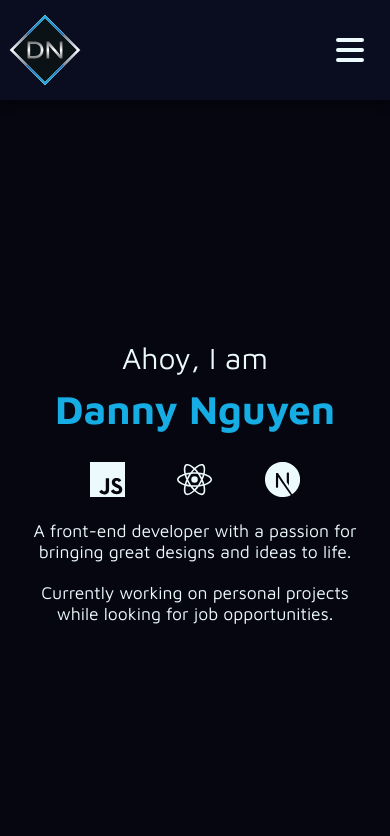
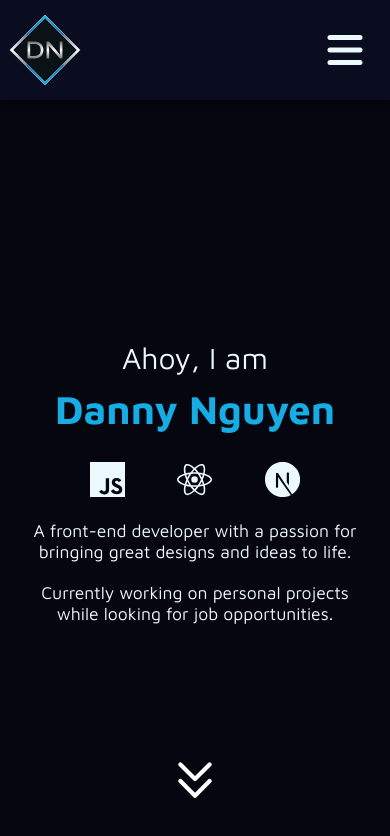
Before and after one commit to dnguyen130/portfolio, a Next.js app: page /about in a window 390 px wide. Shown: the top 836 px of the page. Built offline with nearby package versions, Linux system fonts and the light colour scheme.

Commit message:
work on hamburger

```diff
--- /dev/null
+++ b/components/Hamburger/index.jsx
@@ -0,0 +1,33 @@
+import styled from "styled-components";
+import { IconContext } from "react-icons";
+import { HiMenu } from "react-icons/hi";
+
+import { useTheme } from "@/utils/provider";
+import { SITE_THEME, DEVICES } from "@/utils/variables";
+
+const HamburgerCont = styled.div`
+  cursor: pointer;
+  width: 50px;
+  height: 50px;
+
+  @media (min-width: ${DEVICES.tablet}) {
+    display: none;
+  }
+`;
+
+export default function Hamburger() {
+  const { theme } = useTheme();
+
+  return (
+    <HamburgerCont>
+      <IconContext.Provider
+        value={{
+          size: "100%",
+          color: SITE_THEME[theme].text,
+        }}
+      >
+        <HiMenu />
+      </IconContext.Provider>
+    </HamburgerCont>
+  );
+}
--- a/components/HeroText/index.jsx
+++ b/components/HeroText/index.jsx
@@ -1,5 +1,6 @@
 import styled from "styled-components";
 import { SiJavascript, SiReact, SiNextdotjs } from "react-icons/si";
+import { HiOutlineChevronDoubleDown } from "react-icons/hi";
 import { IconContext } from "react-icons/lib";
 
 import { useTheme } from "../../utils/provider";
@@ -22,12 +23,6 @@ const HeroTextCont = styled.div`
     text-align: left;
     align-items: flex-start;
   }
-`;
-
-const Logo = styled.img`
-  position: relative;
-  width: 100%;
-  height: 100%;
 `;
 
 const FirstLine = styled.h2`
@@ -72,31 +67,13 @@ const Row = styled.div`
   width: 100%;
 `;
 
-// const LogoCont = styled.img`
-//   width: 150px;
-//   height: 150px;
-//   align-self: center;
-//   margin-bottom: 20px;
-
-//   @media (min-width: ${DEVICES.mobile}) {
-//     width: 200px;
-//     height: 200px;
-//   }
-
-//   @media (min-width: ${DEVICES.mobile}) {
-//     width: 250px;
-//     height: 250px;
-//   }
-
-//   @media (min-width: ${DEVICES.desktop}) {
-//     position: absolute;
-//     right: 20px;
-//     top: 120px;
-//     width: 400px;
-//     height: 400px;
-//     opacity: 0.3;
-//   }
-// `;
+const ArrowCont = styled.div`
+  width: 50px;
+  height: 50px;
+  align-self: center;
+  position: absolute;
+  bottom: 40px;
+`;
 
 const ICONS = [
   {
@@ -147,6 +124,9 @@ export default function HeroText() {
         Currently working on personal projects while looking for job
         opportunities.
       </Description>
+      <ArrowCont>
+        <HiOutlineChevronDoubleDown size="100%" color="white" />
+      </ArrowCont>
     </HeroTextCont>
   );
 }
--- a/components/NavBar/index.jsx
+++ b/components/NavBar/index.jsx
@@ -1,13 +1,14 @@
 import Link from "next/link";
 import styled from "styled-components";
-import { HiMenu } from "react-icons/hi";
-import { IconContext } from "react-icons";
 
 import { useTheme } from "../../utils/provider";
 import { SITE_THEME, DEVICES, LINKS } from "../../utils/variables";
-import styles from "./navbar.module.css";
+
+import Hamburger from "../Hamburger";
 
 const NavBarCont = styled.header`
+  position: fixed;
+  top: 0%;
   display: flex;
   justify-content: center;
   align-items: center;
@@ -18,6 +19,12 @@ const NavBarCont = styled.header`
   padding: 20px 20px;
   z-index: 99;
   transition: 0.5s;
+`;
+
+const NavBarPlaceholder = styled.div`
+  width: 100%;
+  height: 100px;
+  position: relative;
 `;
 
 const ContentWrapper = styled.div`
@@ -151,6 +158,7 @@ export default function NavBar() {
   const { theme } = useTheme();
 
   return (
+    <NavBarPlaceholder>
       <NavBarCont bgColor={SITE_THEME[theme].navbar}>
         <ContentWrapper>
           <ContentGroup>
@@ -159,14 +167,7 @@ export default function NavBar() {
                 <LogoCont src="/logo.svg" alt="logo" />
               </LogoLink>
             </LogoWrapper>
-          <IconContext.Provider
-            value={{
-              className: styles.hamburgerMenu,
-              color: SITE_THEME[theme].text,
-            }}
-          >
-            <HiMenu />
-          </IconContext.Provider>
+            <Hamburger />
             <NavLinkCont color={SITE_THEME[theme].text}>
               {LINKS.map((o, i) => {
                 return (
@@ -191,5 +192,6 @@ export default function NavBar() {
           </ResumeButton>
         </ContentWrapper>
       </NavBarCont>
+    </NavBarPlaceholder>
   );
 }
--- a/components/NavBar/navbar.module.css
+++ /dev/null
@@ -1,10 +0,0 @@
-.hamburgerMenu {
-  height: 40px;
-  width: 40px;
-}
-
-@media (min-width: 768px) {
-  .hamburgerMenu {
-    display: none;
-  }
-}
--- a/components/ProjectCard/index.jsx
+++ b/components/ProjectCard/index.jsx
@@ -12,6 +12,7 @@ const ProjectCardCont = styled(motion.div)`
   aspect-ratio: 3/2;
   background: ${(props) => props.bgcolor};
   border-radius: 10px;
+  overflow: hidden;
   display: flex;
   justify-content: center;
   align-items: center;
@@ -31,7 +32,6 @@ const ProjectCardWrapper = styled(motion.div)`
   justify-content: center;
   align-items: center;
   transition: 0.2s;
-  border-radius: 10px;
 `;
 
 const ProjectCardLogo = styled.img`
@@ -46,10 +46,6 @@ const visibleMask = `linear-gradient(to left, rgba(0,0,0,0.1) 0%, rgba(0,0,0,0.1
 
 export default function ProjectCard({
   ProjectCardLogoSrc,
-  ProjectCardTitle,
-  ProjectCardTags,
-  ProjectCardDescription,
-  ProjectCardLink,
   ProjectCardOnClick = () => {},
   ProjectCardLightColor,
   ProjectCardDarkColor,
--- a/components/Projects/index.jsx
+++ b/components/Projects/index.jsx
@@ -1,4 +1,3 @@
-import { useState } from "react";
 import styled from "styled-components";
 
 import {
@@ -66,7 +65,7 @@ const ProjectCardWrapper = styled.div`
     max-width: 700px;
   }
 
-  @media (min-width: ${DEVICES.desktop}) {
+  @media (min-width: ${DEVICES.laptop}) {
     grid-template-columns: repeat(3, 1fr);
     max-width: 1000px;
   }
--- a/pages/index.js
+++ b/pages/index.js
@@ -100,6 +100,7 @@ export default function Home() {
         darkColor={ap.color_dark}
         lightColor={ap.color_light}
         strongColor={ap.color_strong}
+        hoverColor={ap.color_hover}
         hasLogo={ap.hasLogo}
       />
     </PageContainer>
--- a/utils/variables.js
+++ b/utils/variables.js
@@ -93,6 +93,7 @@ export const PROJECTLIST = [
     color_light: "#FFF4DD",
     color_dark: "#2C2C80",
     color_strong: "#F57C33",
+    color_hover: "#DB6318",
   },
   {
     name: "OnMe",
@@ -111,6 +112,7 @@ export const PROJECTLIST = [
     color_light: "#FFFFFF",
     color_dark: "#2F2D2D",
     color_strong: "#FE4370",
+    color_hover: "#F22756",
   },
   {
     name: "Scout",
@@ -129,5 +131,6 @@ export const PROJECTLIST = [
     color_light: "#FFFFFF",
     color_dark: "#1C2A36",
     color_strong: "#F4A259",
+    color_hover: "#DB8539",
   },
 ];
```
Also changed, not shown: components/Dialog/index.jsx (+27 -12 lines), 1 other file (tests, documents, lock files or other folders). Lines whose indentation alone changed are shown as unchanged.
